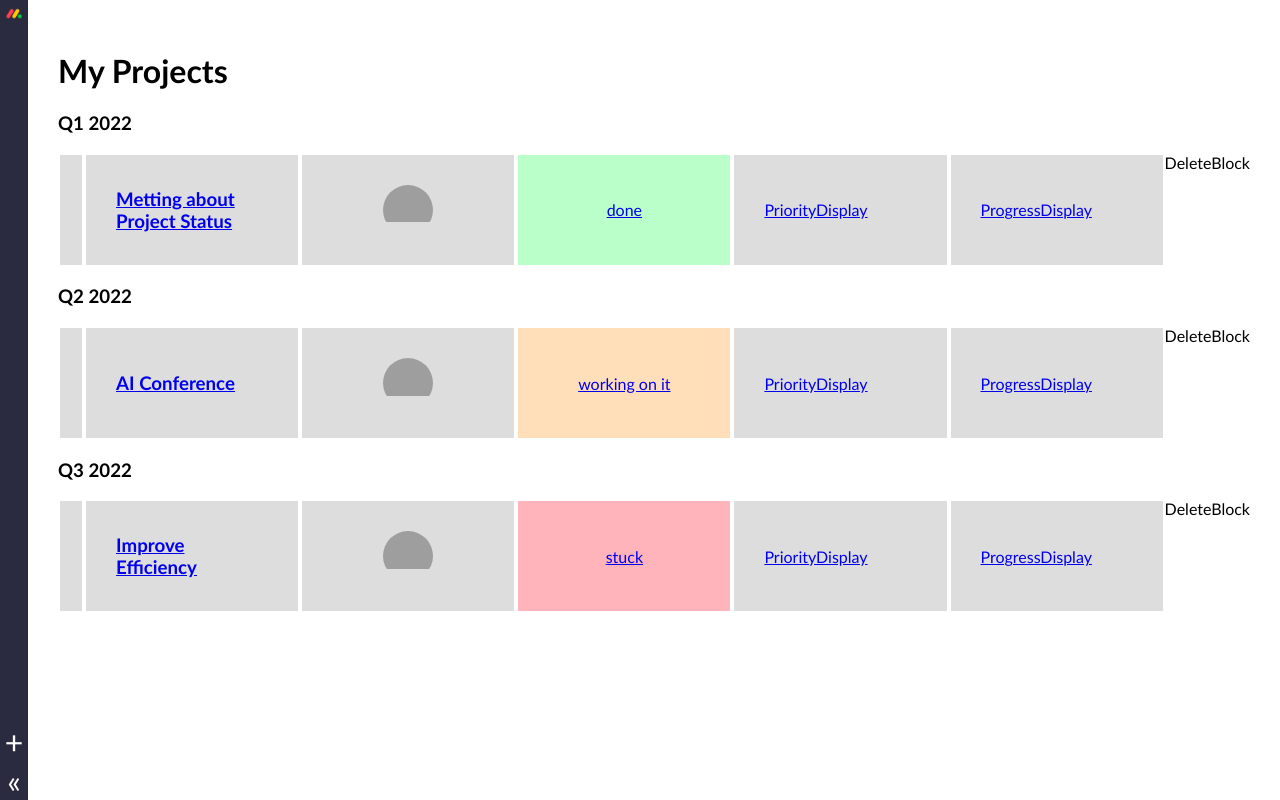
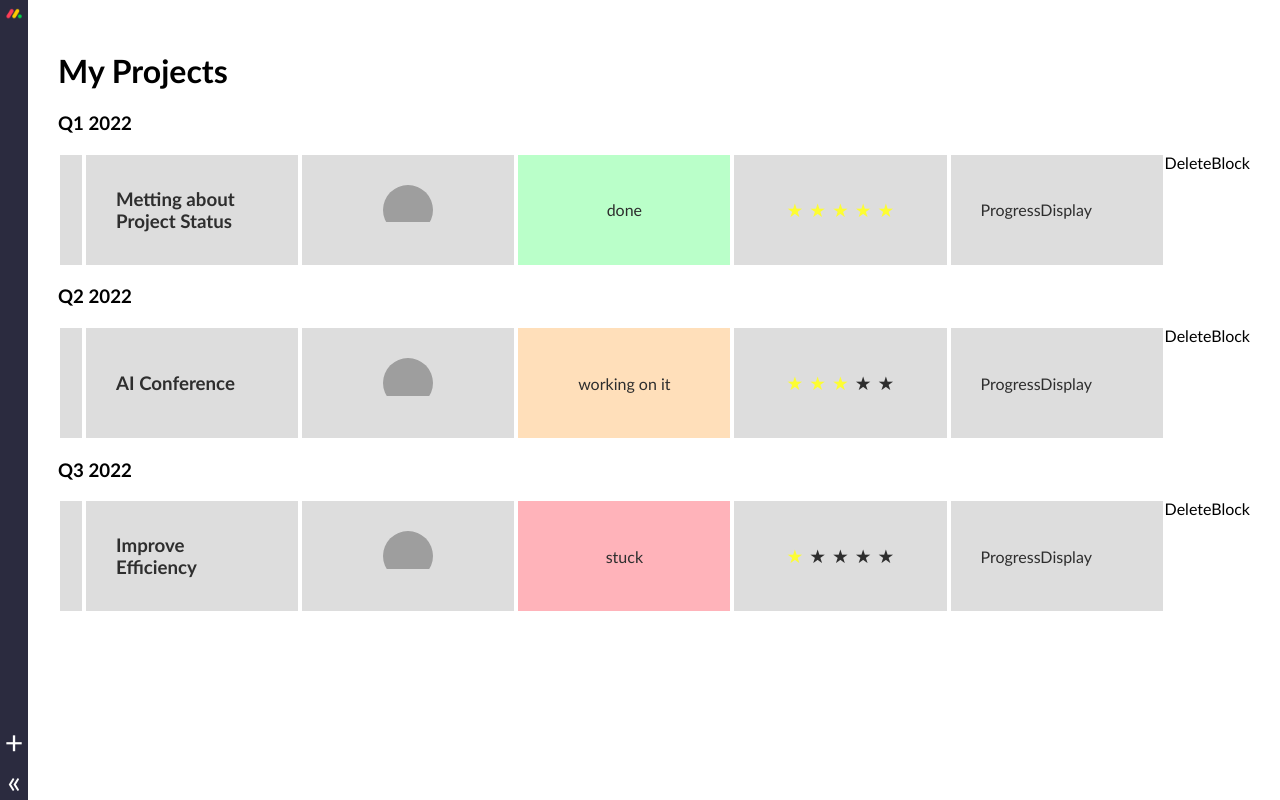
Before and after one commit to rickd-uk/monday.com-clone, a React (Create React App) app: page / in a window 1280 px wide. Built offline with nearby package versions, Linux system fonts and the light colour scheme; grey boxes are pictures that could not be loaded.

Commit message:
add: stars to priority display

```diff
--- a/src/components/PriorityDisplay.jsx
+++ b/src/components/PriorityDisplay.jsx
@@ -1,5 +1,15 @@
-const PriorityDisplay = () => {
-	return <div>PriorityDisplay</div>
+const PriorityDisplay = ({ priority }) => {
+	return (
+		<div className='priority-display'>
+			<div className='star-container'>
+				<h3 style={{ color: priority >= 1 ? 'rgb(253,253,50)' : '' }}>★</h3>
+				<h3 style={{ color: priority >= 2 ? 'rgb(253,253,50)' : '' }}>★</h3>
+				<h3 style={{ color: priority >= 3 ? 'rgb(253,253,50)' : '' }}>★</h3>
+				<h3 style={{ color: priority >= 4 ? 'rgb(253,253,50)' : '' }}>★</h3>
+				<h3 style={{ color: priority >= 5 ? 'rgb(253,253,50)' : '' }}>★</h3>
+			</div>
+		</div>
+	)
 }
 
 export default PriorityDisplay
--- a/src/components/TicketCard.jsx
+++ b/src/components/TicketCard.jsx
@@ -9,7 +9,7 @@
 				<h3>{ticket.title}</h3>
 				<AvatarDisplay ticket={ticket} />
 				<StatusDisplay status={ticket.status} />
-				<PriorityDisplay />
+				<PriorityDisplay priority={ticket.priority} />
 				<ProgressDisplay />
 			</Link>
 			<DeleteBlock />
--- a/src/index.css
+++ b/src/index.css
@@ -9,6 +9,11 @@
   display: flex;
   /* align-items: center;
   justify-content: center; */
+}
+
+#link {
+  text-decoration: none;
+  color: rgb(46, 46, 46)
 }
 
 /*   Nav */
@@ -102,3 +107,17 @@
   justify-content: center;
 
 }
+
+.ticket-card .priority-display {
+  display: flex;
+  justify-content: center;
+}
+
+.ticket-card .priority-display .star-container {
+  display: flex;
+}
+
+.ticket-card .priority-display .star-container h3 {
+  margin: 3px;
+  padding: 0;
+}
--- a/src/pages/Dashboard.jsx
+++ b/src/pages/Dashboard.jsx
@@ -23,7 +23,7 @@
 			avatar:
 				'https://external-content.duckduckgo.com/iu/?u=https%3A%2F%2Ffreesvg.org%2Fstorage%2Fimg%2Fthumb%2Fda5id1-Manga-Face.png&f=1&nofb=1',
 			status: 'working on it',
-			priority: 5,
+			priority: 3,
 			progress: 40,
 			description: 'Make a slideshow about Crypto',
 			timestamp: '2022-02-18T09:25:00+0000',
@@ -37,7 +37,7 @@
 			avatar:
 				'https://external-content.duckduckgo.com/iu/?u=https%3A%2F%2Ffreesvg.org%2Fstorage%2Fimg%2Fthumb%2Fda5id1-Manga-Face.png&f=1&nofb=1',
 			status: 'stuck',
-			priority: 5,
+			priority: 1,
 			progress: 40,
 			description: 'Make a slideshow about Crypto',
 			timestamp: '2022-02-18T09:25:00+0000',
```
